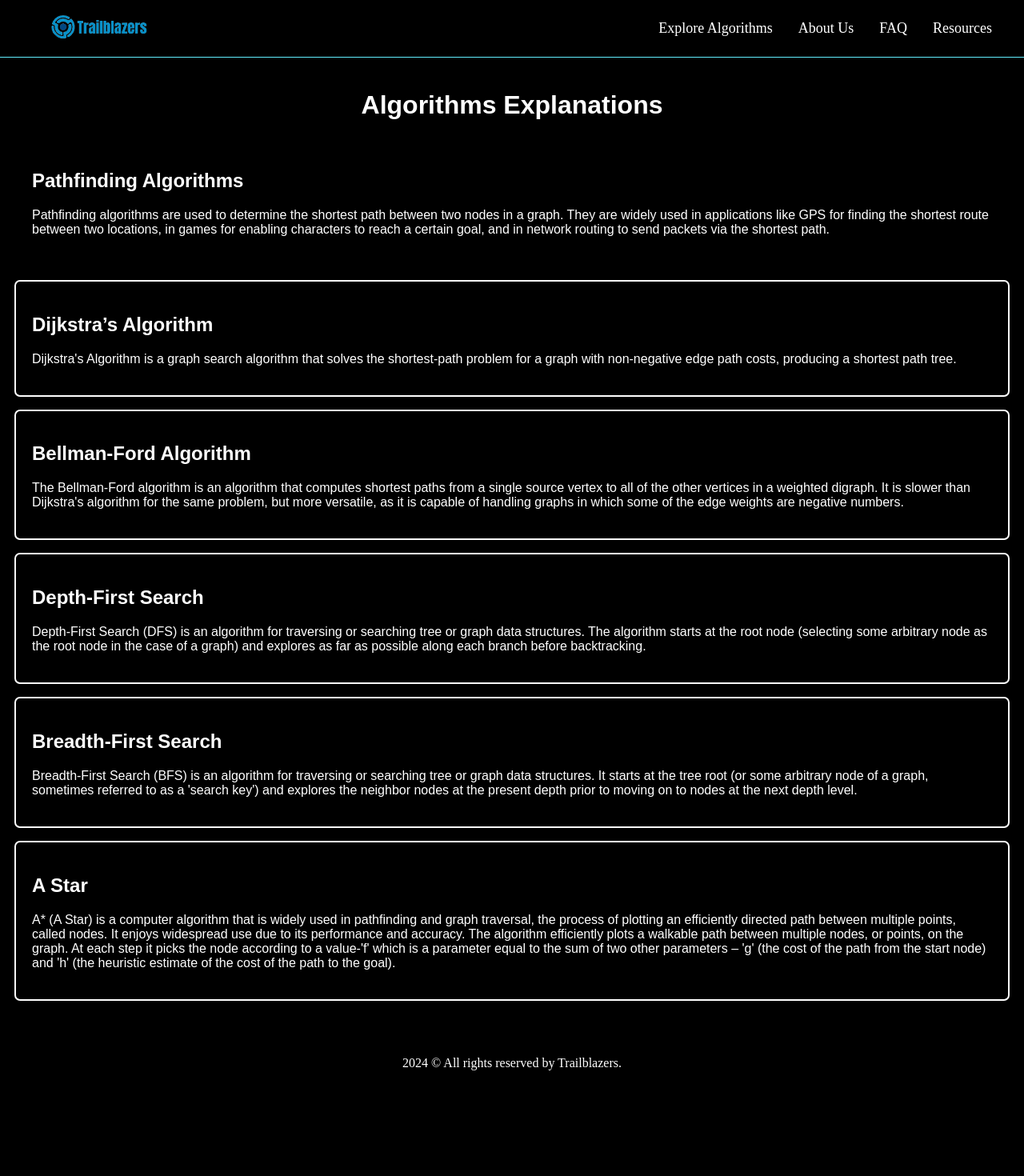
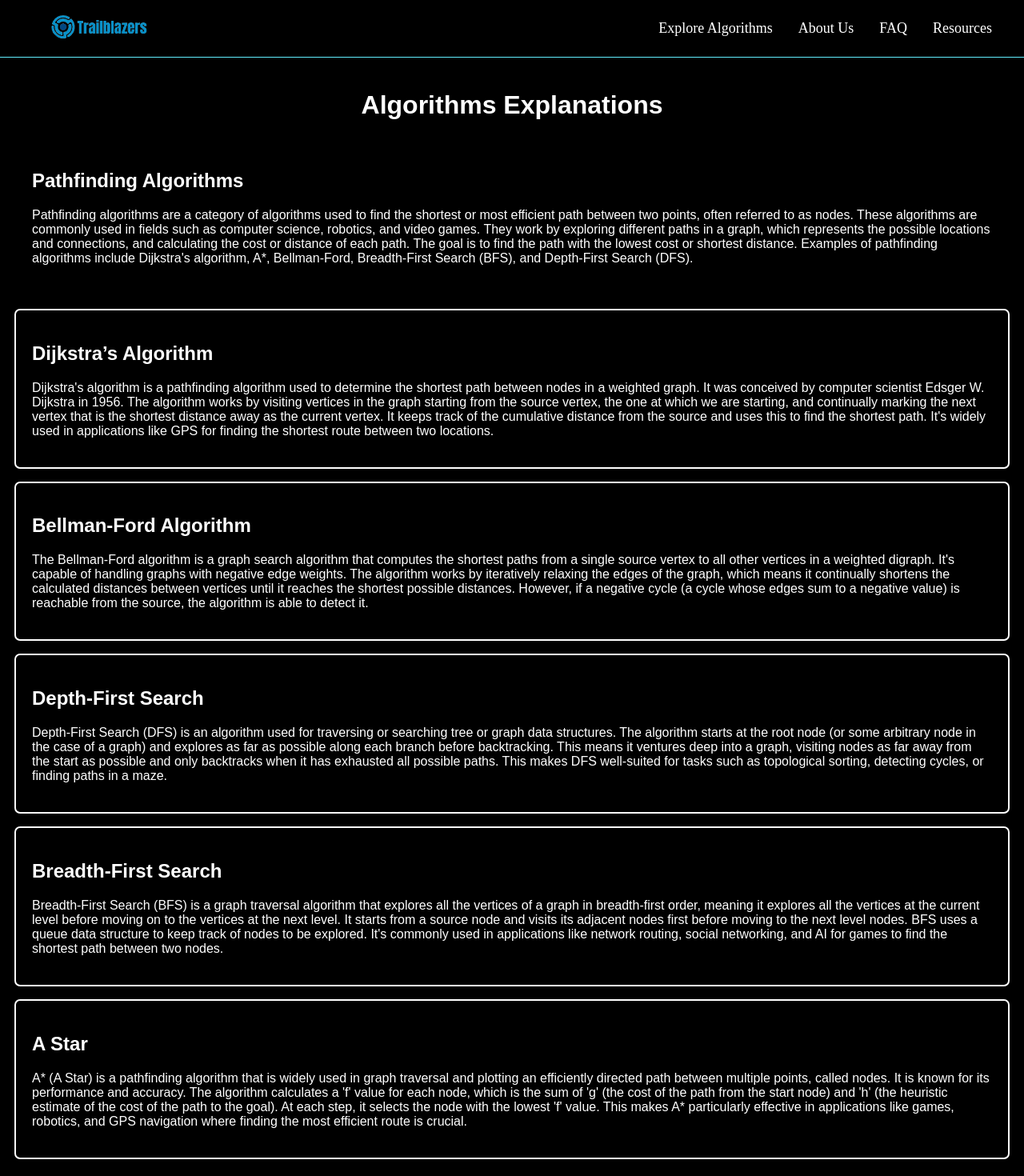
Before and after one commit to Loki701/Trailblazers, a React (Create React App) app in the folder Client/trailblazers/: page /algorithms in a window 1280 px wide. Shown: the top 1470 px of the page at 80% size. Before the commit the page ends 1369 px from the top, so only its background shows below. Built offline with nearby package versions, Linux system fonts and the light colour scheme.

Commit message:
added more info to explore algos

```diff
--- a/Client/trailblazers/src/components/Algorithm.jsx
+++ b/Client/trailblazers/src/components/Algorithm.jsx
@@ -54,42 +54,37 @@ const Algorithm = () => {
             <div style={styles.section}>
                 <h2 style={styles.sectionTitle}>Pathfinding Algorithms</h2>
                 <p style={styles.sectionContent}>
-                    Pathfinding algorithms are used to determine the shortest path between two nodes in a graph. They are widely used in applications like GPS for finding the shortest route between two locations, in games for enabling characters to reach a certain goal, and in network routing to send packets via the shortest path.
-                </p>
+                    Pathfinding algorithms are a category of algorithms used to find the shortest or most efficient path between two points, often referred to as nodes. These algorithms are commonly used in fields such as computer science, robotics, and video games. They work by exploring different paths in a graph, which represents the possible locations and connections, and calculating the cost or distance of each path. The goal is to find the path with the lowest cost or shortest distance. Examples of pathfinding algorithms include Dijkstra's algorithm, A*, Bellman-Ford, Breadth-First Search (BFS), and Depth-First Search (DFS).                </p>
             </div>
 
             <div style={styles.algorithm}>
                 <h2 style={styles.algorithmTitle}>Dijkstra’s Algorithm</h2>
                 <p style={styles.algorithmContent}>
-                    Dijkstra's Algorithm is a graph search algorithm that solves the shortest-path problem for a graph with non-negative edge path costs, producing a shortest path tree.
+                    Dijkstra's algorithm is a pathfinding algorithm used to determine the shortest path between nodes in a weighted graph. It was conceived by computer scientist Edsger W. Dijkstra in 1956. The algorithm works by visiting vertices in the graph starting from the source vertex, the one at which we are starting, and continually marking the next vertex that is the shortest distance away as the current vertex. It keeps track of the cumulative distance from the source and uses this to find the shortest path. It's widely used in applications like GPS for finding the shortest route between two locations.
                 </p>
             </div>
 
             <div style={styles.algorithm}>
                 <h2 style={styles.algorithmTitle}>Bellman-Ford Algorithm</h2>
                 <p style={styles.algorithmContent}>
-                    The Bellman-Ford algorithm is an algorithm that computes shortest paths from a single source vertex to all of the other vertices in a weighted digraph. It is slower than Dijkstra's algorithm for the same problem, but more versatile, as it is capable of handling graphs in which some of the edge weights are negative numbers.
-                </p>
+                    The Bellman-Ford algorithm is a graph search algorithm that computes the shortest paths from a single source vertex to all other vertices in a weighted digraph. It's capable of handling graphs with negative edge weights. The algorithm works by iteratively relaxing the edges of the graph, which means it continually shortens the calculated distances between vertices until it reaches the shortest possible distances. However, if a negative cycle (a cycle whose edges sum to a negative value) is reachable from the source, the algorithm is able to detect it.                </p>
             </div>
 
             <div style={styles.algorithm}>
                 <h2 style={styles.algorithmTitle}>Depth-First Search</h2>
                 <p style={styles.algorithmContent}>
-                    Depth-First Search (DFS) is an algorithm for traversing or searching tree or graph data structures. The algorithm starts at the root node (selecting some arbitrary node as the root node in the case of a graph) and explores as far as possible along each branch before backtracking.
-                </p>
+                    Depth-First Search (DFS) is an algorithm used for traversing or searching tree or graph data structures. The algorithm starts at the root node (or some arbitrary node in the case of a graph) and explores as far as possible along each branch before backtracking. This means it ventures deep into a graph, visiting nodes as far away from the start as possible and only backtracks when it has exhausted all possible paths. This makes DFS well-suited for tasks such as topological sorting, detecting cycles, or finding paths in a maze.                </p>
             </div>
 
             <div style={styles.algorithm}>
                 <h2 style={styles.algorithmTitle}>Breadth-First Search</h2>
                 <p style={styles.algorithmContent}>
-                    Breadth-First Search (BFS) is an algorithm for traversing or searching tree or graph data structures. It starts at the tree root (or some arbitrary node of a graph, sometimes referred to as a 'search key') and explores the neighbor nodes at the present depth prior to moving on to nodes at the next depth level.
-                </p>
+                    Breadth-First Search (BFS) is a graph traversal algorithm that explores all the vertices of a graph in breadth-first order, meaning it explores all the vertices at the current level before moving on to the vertices at the next level. It starts from a source node and visits its adjacent nodes first before moving to the next level nodes. BFS uses a queue data structure to keep track of nodes to be explored. It's commonly used in applications like network routing, social networking, and AI for games to find the shortest path between two nodes.                </p>
             </div>
             <div style={styles.algorithm}>
                 <h2 style={styles.algorithmTitle}>A Star</h2>
                 <p style={styles.algorithmContent}>
-                A* (A Star) is a computer algorithm that is widely used in pathfinding and graph traversal, the process of plotting an efficiently directed path between multiple points, called nodes. It enjoys widespread use due to its performance and accuracy. The algorithm efficiently plots a walkable path between multiple nodes, or points, on the graph. At each step it picks the node according to a value-'f' which is a parameter equal to the sum of two other parameters – 'g' (the cost of the path from the start node) and 'h' (the heuristic estimate of the cost of the path to the goal).
-                </p>
+                    A* (A Star) is a pathfinding algorithm that is widely used in graph traversal and plotting an efficiently directed path between multiple points, called nodes. It is known for its performance and accuracy. The algorithm calculates a 'f' value for each node, which is the sum of 'g' (the cost of the path from the start node) and 'h' (the heuristic estimate of the cost of the path to the goal). At each step, it selects the node with the lowest 'f' value. This makes A* particularly effective in applications like games, robotics, and GPS navigation where finding the most efficient route is crucial.                </p>
             </div>
         </div>
     );
```
